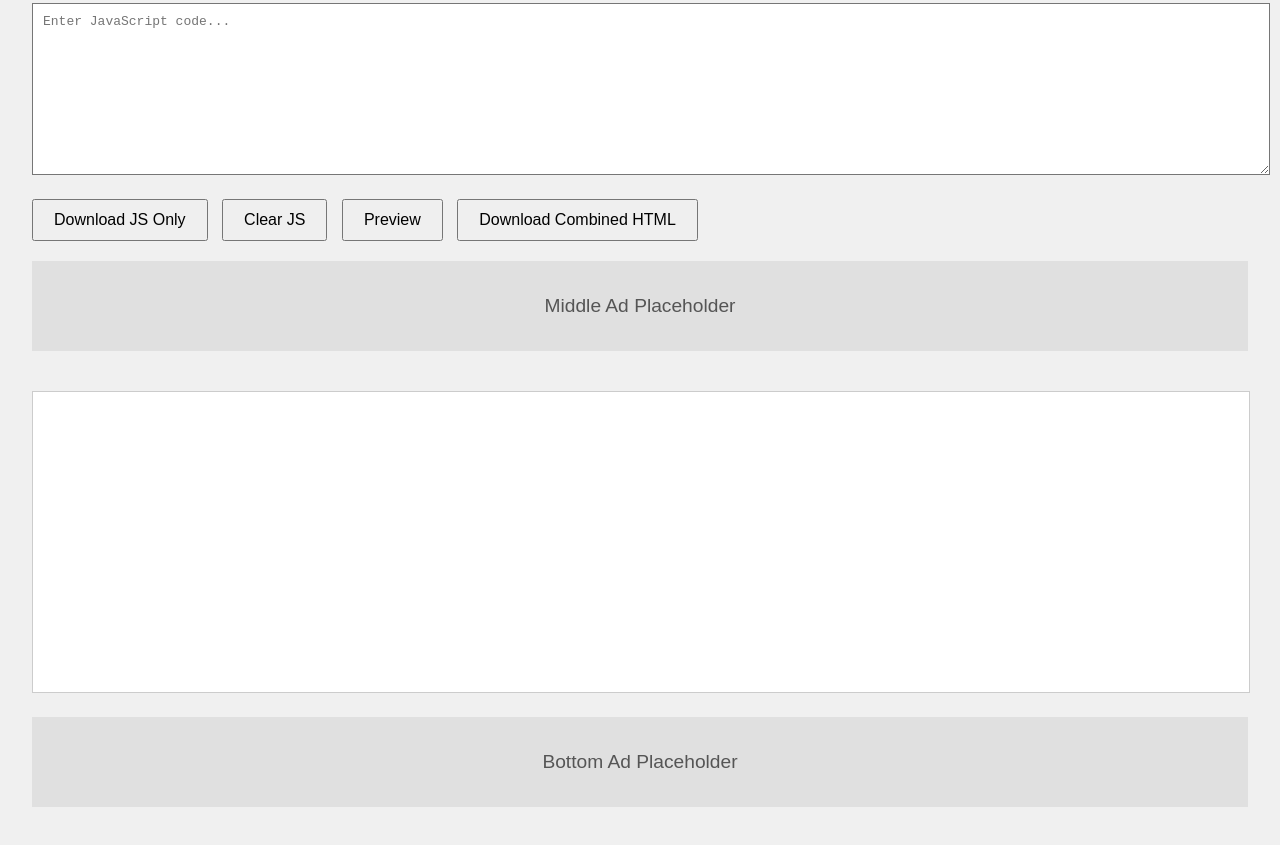
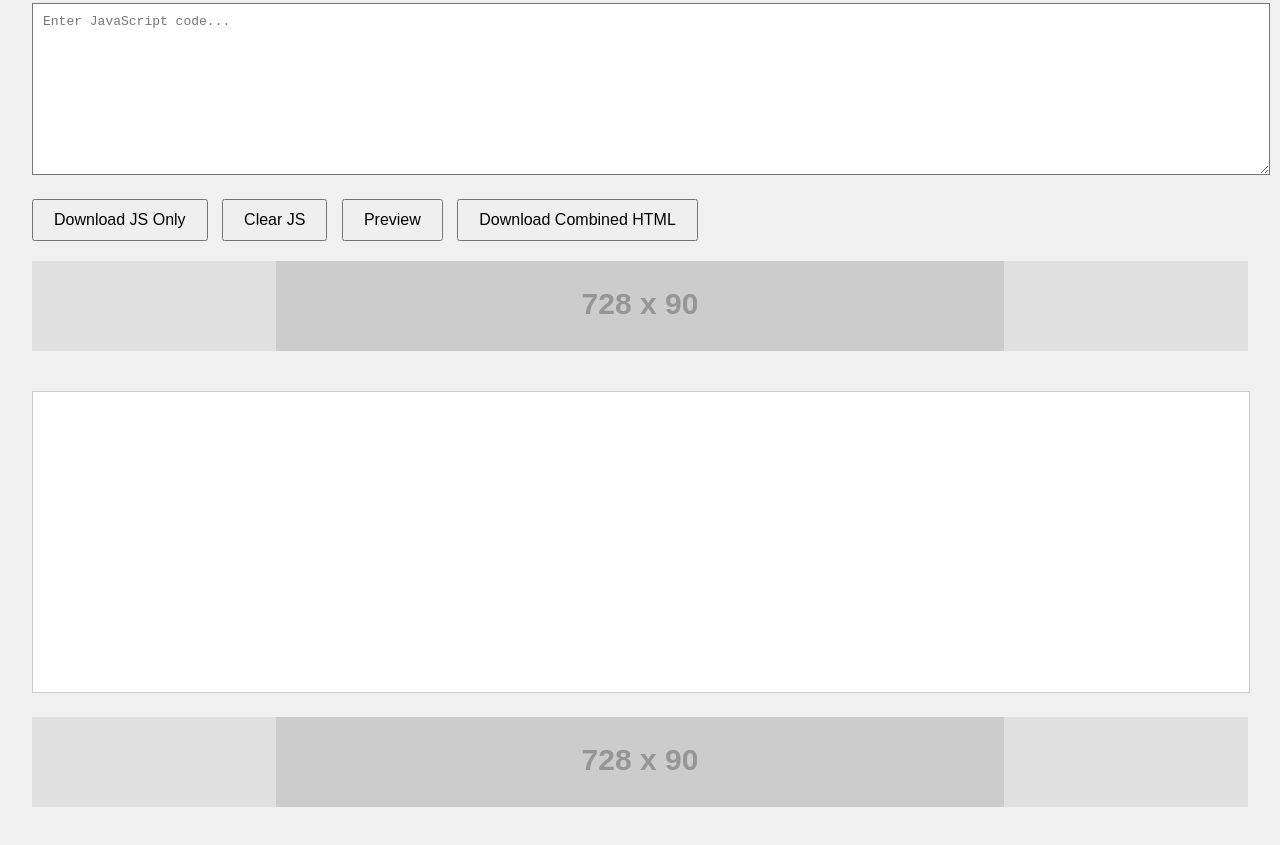
Before and after one commit to bkscrly/html-live-editor, a plain HTML site: page index.html in a window 1280 px wide. Shown: the part 833-1678 px from the top of the page. Drawn offline with Linux system fonts and the light colour scheme; placeholder pictures from the web are drawn by us.

Commit message:
Update index.html

```diff
--- a/index.html
+++ b/index.html
@@ -46,7 +46,7 @@
       background: white;
     }
     .ad-slot {
-      display: none;
+      display: block;
       width: 100%;
       height: 90px;
       margin: 20px 0;
@@ -55,6 +55,11 @@
       line-height: 90px;
       font-size: 1.2em;
       color: #555;
+    }
+    .ad-slot img {
+      max-width: 100%;
+      height: 90px;
+      object-fit: cover;
     }
     #darkToggle {
       position: fixed;
@@ -73,7 +78,11 @@
   <button id="darkToggle" onclick="toggleDarkMode()">🌙</button>
   <h1>HTML/CSS/JS Live Preview & Download</h1>
 
-  <div class="ad-slot" id="ad-top">Top Ad Placeholder</div>
+  <div class="ad-slot" id="ad-top">
+    <a href="https://playlistowl.com/#aff=bkscrly" target="_blank" rel="noopener noreferrer">
+      <img src="https://via.placeholder.com/728x90.png?text=Discover+PlaylistOwl+Now" alt="PlaylistOwl Ad" />
+    </a>
+  </div>
 
   <h3>HTML</h3>
   <textarea id="htmlInput" placeholder="Enter HTML code..."></textarea>
@@ -93,11 +102,19 @@
   <button onclick="previewCode()">Preview</button>
   <button onclick="downloadCombined()">Download Combined HTML</button>
 
-  <div class="ad-slot" id="ad-middle">Middle Ad Placeholder</div>
+  <div class="ad-slot" id="ad-middle">
+    <a href="https://playlistowl.com/#aff=bkscrly" target="_blank" rel="noopener noreferrer">
+      <img src="https://via.placeholder.com/728x90.png?text=Boost+Your+Playlist+Now" alt="PlaylistOwl Middle Ad" />
+    </a>
+  </div>
 
   <iframe id="previewFrame"></iframe>
 
-  <div class="ad-slot" id="ad-bottom">Bottom Ad Placeholder</div>
+  <div class="ad-slot" id="ad-bottom">
+    <a href="https://playlistowl.com/#aff=bkscrly" target="_blank" rel="noopener noreferrer">
+      <img src="https://via.placeholder.com/728x90.png?text=Get+PlaylistOwl+Today" alt="PlaylistOwl Bottom Ad" />
+    </a>
+  </div>
 
   <script>
     function getFullHTML(html, css, js) {
@@ -168,12 +185,6 @@
     function toggleDarkMode() {
       document.body.classList.toggle('dark-mode');
     }
-
-    window.onload = () => {
-      document.querySelectorAll('.ad-slot').forEach(slot => {
-        slot.style.display = 'block';
-      });
-    }
   </script>
 </body>
 </html>
```
